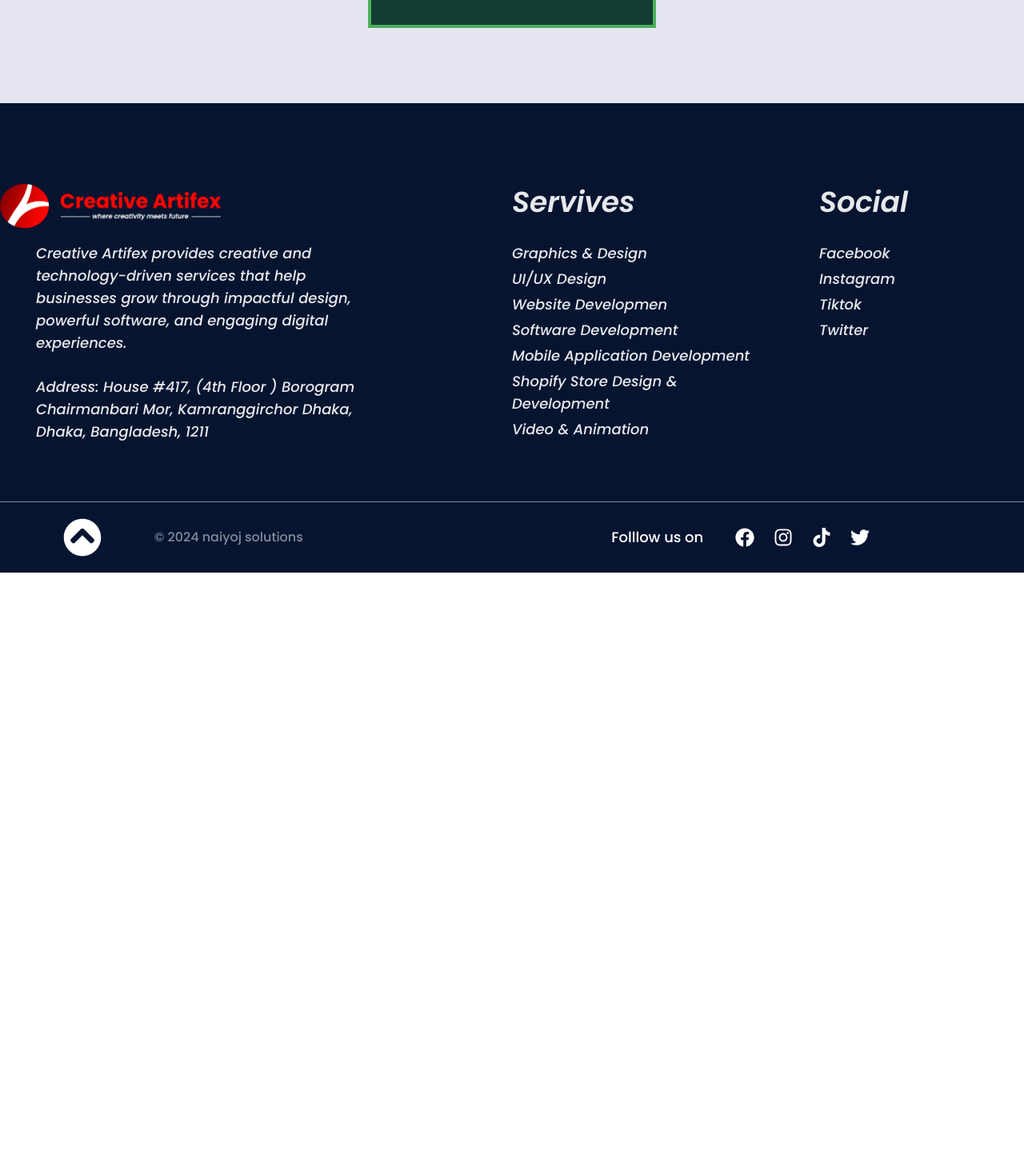
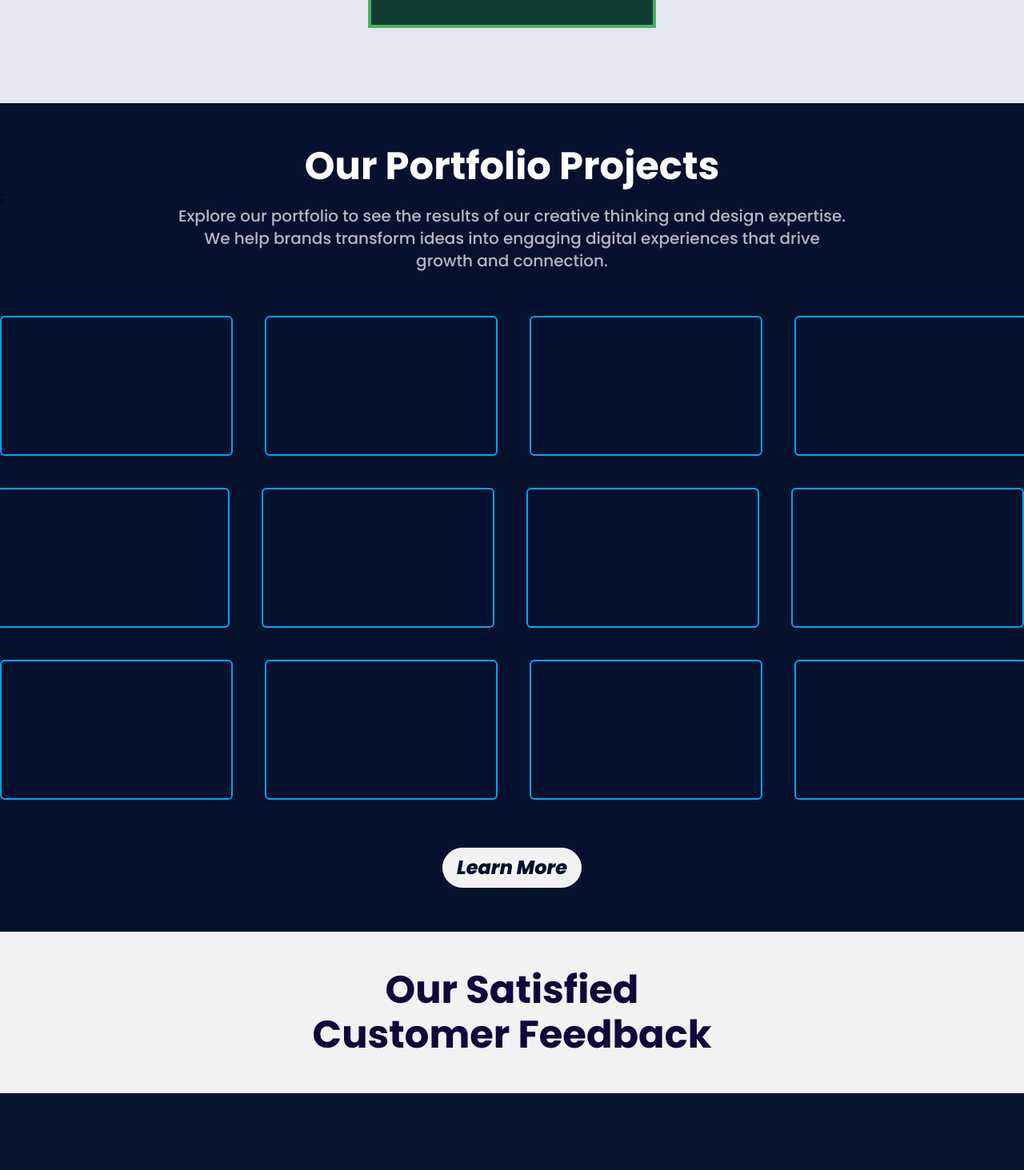
Before and after one commit to mdshavoahmadejoydev/Creative-Artifex, a React (Vite) app: page / in a window 1280 px wide. Shown: the part 2767-4230 px from the top of the page at 80% size. Before the commit the page ends 3483 px from the top, so only its background shows below. Built offline with nearby package versions, Linux system fonts and the light colour scheme.

Commit message:
protfolio part working

```diff
--- /dev/null
+++ b/src/components/ProtfolioBox.jsx
@@ -0,0 +1,13 @@
+import React from 'react'
+
+const ProtfolioBox = () => {
+  return (
+    <div>
+       <div class="w-291 h-175 shrink-0  border-2 border-sky-500 border-solid rounded-md overflow-hidden   hover:border-red-500 duration-200">
+          {/* <Image src="" alt=""/> */}
+        </div>
+    </div>
+  )
+}
+
+export default ProtfolioBox
--- a/src/index.css
+++ b/src/index.css
@@ -4,6 +4,7 @@
 @theme {
   --color-seagreen: #061430;
   --color-green: #0F083A;
+  --color-deep-blue: #05112D;
   --color-deep-green: #123D35;
   --color-skyblue: #1DA1F2;
   --color-Aqua: #00EAEA;
@@ -13,6 +14,7 @@
   --color-light-gray: #F7F7F7;
   --color-soft-gray: #E6E6F2;
   --color-serviceborder: #4DB15A;
+  --color-gray-white: #F2F2F2;
 
 
   --font-inter: "Inter", "sans-serif";
@@ -30,20 +32,23 @@
   --spacing-43: 43px;
   --spacing-45: 45px;
   --spacing-55: 55px;
+  --spacing-60: 60px;
   --spacing-73: 73px;
   --spacing-74: 74px;
   --spacing-80: 80px;
   --spacing-83: 83px;
   --spacing-94: 94px;
   --spacing-110: 110px;
+  --spacing-116: 116px;
+  --spacing-175: 175px;
   --spacing-132: 132px;
   --spacing-156: 156px;
   --spacing-190: 190px;
   --spacing-230: 230px;
   --spacing-232: 232px;
   --spacing-250: 250px;
+  --spacing-291: 291px;
   --spacing-296: 296px;
-  --spacing-116: 116px;
   --spacing-300: 300px;
   --spacing-322: 322px;
   --spacing-335: 335px;
@@ -54,8 +59,10 @@
   --spacing-491: 491px;
   --spacing-560: 560px;
   --spacing-591: 591px;
+  --spacing-624: 624px;
   --spacing-657: 657px;
   --spacing-654: 654px;
+  --spacing-835: 835px;
   --spacing-826: 826px;
 
 
--- a/src/pages/Home.jsx
+++ b/src/pages/Home.jsx
@@ -3,6 +3,8 @@ import Herro from '../sections/Herro'
 import WorkingWith from '../sections/WorkingWith'
 import Experieance from '../sections/Experieance'
 import Services from '../sections/Services'
+import Portfolio from '../sections/Portfolio'
+import CustomerReviews from '../sections/CustomerReviews'
 
 const Home = () => {
   return (
@@ -11,6 +13,8 @@ const Home = () => {
     <WorkingWith/>
     <Experieance/>
     <Services/>
+    <Portfolio/>
+    <CustomerReviews />
     </>
   )
 }
--- /dev/null
+++ b/src/sections/CustomerReviews.jsx
@@ -0,0 +1,13 @@
+import React from 'react'
+import Title from '../components/Title'
+
+const CustomerReviews = () => {
+  return (
+    <section className="bg-gray-white py-45">
+      <Title text={`Our Satisfied Customer Feedback`} className={`w-560 leading-14 text-center mx-auto`}/>
+
+    </section>
+  )
+}
+
+export default CustomerReviews
--- /dev/null
+++ b/src/sections/Portfolio.jsx
@@ -0,0 +1,98 @@
+import React from 'react'
+import Title from '../components/Title'
+import P from '../components/P'
+import Flex from '../components/Flex'
+import ProtfolioBox from '../components/ProtfolioBox'
+import Schedule from '../components/Schedule'
+
+const Portfolio = () => {
+  return (
+    <section className='bg-deep-blue py-55'>
+      <Title text={`Our Portfolio Projects`} className={`text-white text-center`}/>;
+      <P text={`Explore our portfolio to see the results of our creative thinking and design expertise. We help brands transform ideas into engaging digital experiences that drive growth and connection.`} className={`w-835 text-white/70 mx-auto text-center mb-55`}/>
+
+      {/* protfolio img template */}
+      <Flex className={`portfolio1 justify-start flex-nowrap gap-10 overflow-x-hidden`}>
+        <ProtfolioBox  />
+
+        <ProtfolioBox  />
+
+        <ProtfolioBox  />
+
+        <ProtfolioBox  />
+
+        <ProtfolioBox  />
+
+        <ProtfolioBox  />
+
+        <ProtfolioBox  />
+
+        <ProtfolioBox  />
+
+        <ProtfolioBox  />
+
+        <ProtfolioBox  />
+
+        <ProtfolioBox  />
+
+      </Flex>
+
+      {/* second protfolio */}
+      <Flex className={`portfolio1 justify-end flex-nowrap gap-10 overflow-x-hidden my-10`}>
+        <ProtfolioBox  />
+
+        <ProtfolioBox  />
+
+        <ProtfolioBox  />
+
+        <ProtfolioBox  />
+
+        <ProtfolioBox  />
+
+        <ProtfolioBox  />
+
+        <ProtfolioBox  />
+
+        <ProtfolioBox  />
+
+        <ProtfolioBox  />
+
+        <ProtfolioBox  />
+
+        <ProtfolioBox  />
+
+      </Flex>
+
+      {/* Third protfolio */}
+      <Flex className={`portfolio1 justify-start flex-nowrap gap-10 overflow-x-hidden`}>
+        <ProtfolioBox  />
+
+        <ProtfolioBox  />
+
+        <ProtfolioBox  />
+
+        <ProtfolioBox  />
+
+        <ProtfolioBox  />
+
+        <ProtfolioBox  />
+
+        <ProtfolioBox  />
+
+        <ProtfolioBox  />
+
+        <ProtfolioBox  />
+
+        <ProtfolioBox  />
+
+        <ProtfolioBox  />
+
+      </Flex>
+      <Flex className={`justify-center `}>
+        <Schedule text={`Learn More`} hover={true} className={`bg-gray-white text-deep-blue! mt-60`} />
+      </Flex>
+    </section>
+  )
+}
+
+export default Portfolio
```
